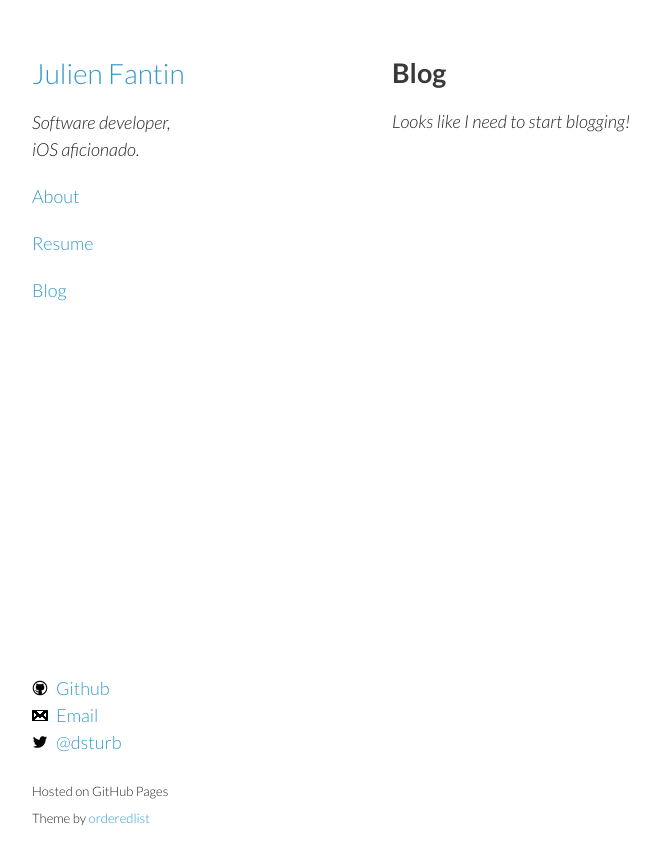
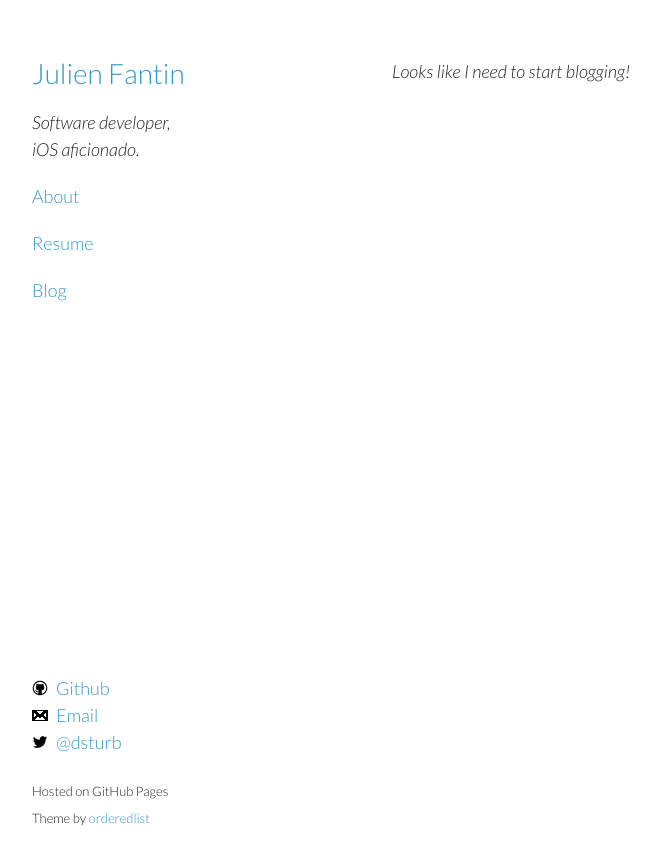
Before and after one commit to julienfantin/julienfantin.github.com, a Jekyll site: the page built from blog.md, in a window 1280 px wide. Shown: the top 865 px of the page, without its empty margins (178-838 px from the left). Built offline with Jekyll 4.4.1, drawn with Linux system fonts in a browser that asks for light colours.

Commit message:
Remove page title header from default layout.

```diff
--- a/_layouts/default.html
+++ b/_layouts/default.html
@@ -10,14 +10,6 @@ layout: base
   </header>
 
   <section>
-
-    <!-- Page title -->
-    {% if page.title %}
-    <h2>
-      {{ page.title }}
-    </h2>
-    {% endif %}
-
     <!-- Content -->
     {{ content }}
   </section>
```
